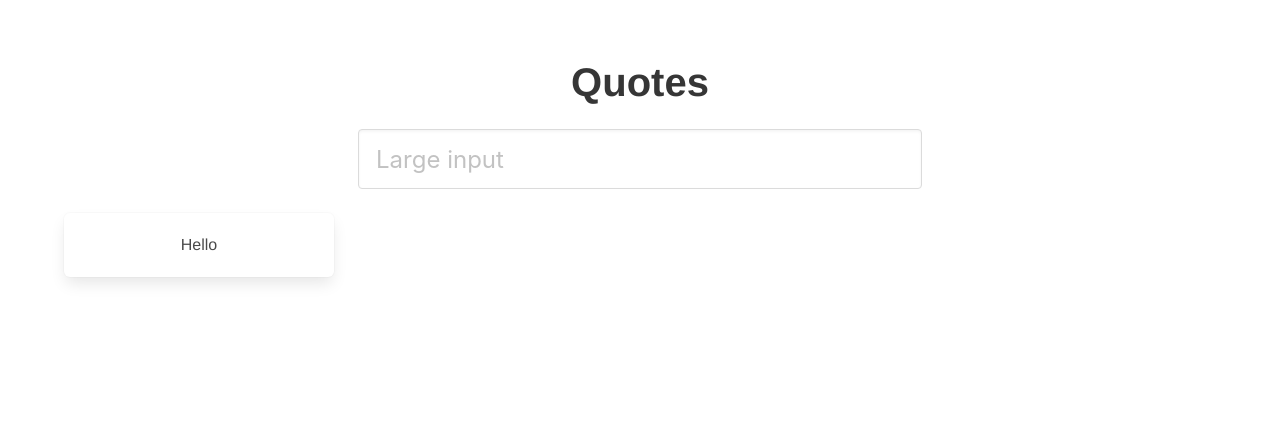
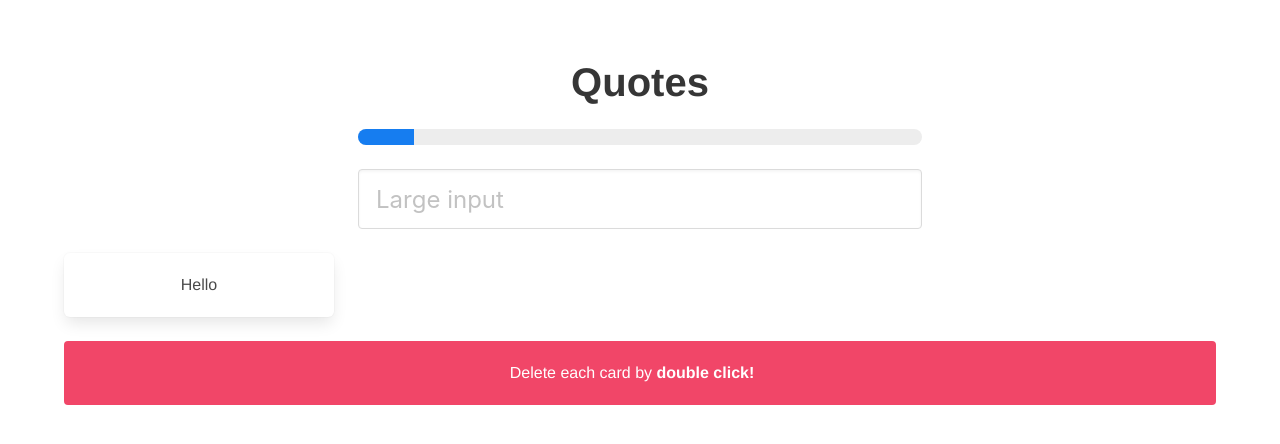
Before and after one commit to nutchy/vue-quote, a Vue app: page / in a window 1280 px wide. Shown: the top 444 px of the page. Built offline with nearby package versions, Linux system fonts and the light colour scheme.

Commit message:
Add the ProgressBar Component

```diff
--- a/src/App.vue
+++ b/src/App.vue
@@ -4,11 +4,18 @@
       <!-- Heading -->
       <p class="title is-2">Quotes</p>
 
+      <!-- Progress bar -->
+      <ProgressBar :count="totalQuote" />
+
       <!-- Input Field -->
       <NewQuote @quoteAdded="addQuote"/>
 
       <!-- Show all quotes -->
       <QuoteGrid :quotes="quotes"/>
+
+      <div class="notification is-danger">
+        Delete each card by <strong>double click!</strong>
+      </div>
     </div>
   </div>
 </template>
@@ -16,6 +23,7 @@
 <script>
 import QuoteGrid from './components/QuoteGrid'
 import NewQuote from './components/NewQuote'
+import ProgressBar from './components/ProgressBar'
 
 export default {
   name: 'App',
@@ -33,9 +41,15 @@ export default {
       this.quotes.push(quote);
     }
   },
+  computed: {
+    totalQuote() {
+      return this.quotes.length
+    }
+  },
   components: {
     QuoteGrid,
-    NewQuote
+    NewQuote,
+    ProgressBar
   }
 }
 </script>
--- /dev/null
+++ b/src/components/ProgressBar.vue
@@ -0,0 +1,17 @@
+<template>
+  <div class="columns">
+    <div class="column is-half is-offset-3">
+      <progress class="progress is-info" :value="count" max="10"></progress>
+    </div>
+  </div>
+</template>
+
+<script>
+export default {
+  props: ['count']
+}
+</script>
+
+<style>
+
+</style>
--- a/src/components/Quote.vue
+++ b/src/components/Quote.vue
@@ -9,6 +9,5 @@
 <script>
 </script>
 
-<style>
-
+<style scoped>
 </style>
--- a/src/components/QuoteGrid.vue
+++ b/src/components/QuoteGrid.vue
@@ -1,6 +1,6 @@
 <template>
   <div class="columns is-multiline">
-    <Quote v-for="(quote, index) in quotes" :key="index">
+    <Quote v-for="(quote, index) in quotes" :key="index" @dblclick.native="deleteQuote(index)">
           {{ quote }}
     </Quote>
   </div>
@@ -13,6 +13,18 @@ export default {
   props: ['quotes'],
   components: {
     Quote
+  },
+  methods: {
+    // Add modifier 'native' (from @dblclick to @dblclick.native)
+    // when we create custom element
+    deleteQuote(index) {
+      // Can remove element from this component because `quotes` prop refereces to parent component.
+      // but in other hand if we want to refactor code, can use $emit to sent `index` from child component
+      // to parant component. it will be better to read and understand
+
+      // The second parameter of splice is the number of elements to remove (Count from that index)
+      this.quotes.splice(index, 1)
+    }
   }
 }
 </script>
```
